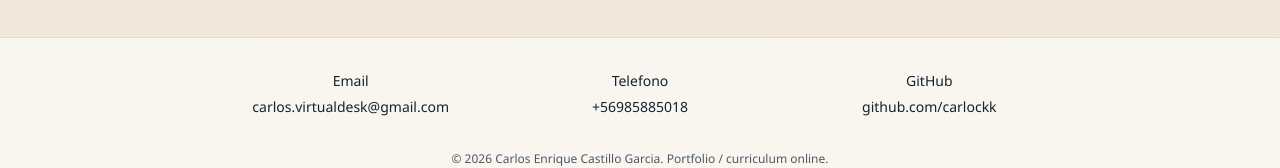
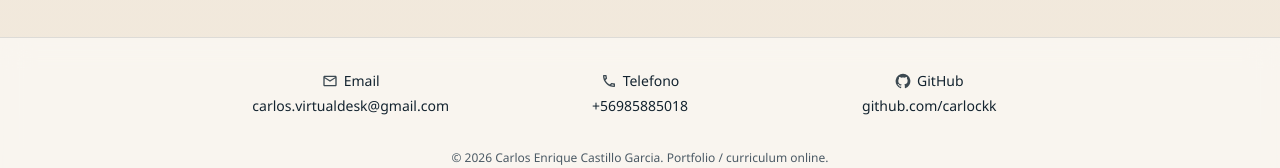
Before and after one commit to carlockk/Curriculum, a React (Vite) app: page / in a window 1280 px wide. Shown: the part 2922-3090 px from the top of the page. Built offline with nearby package versions, Linux system fonts and the light colour scheme.

Commit message:
icons footer

```diff
--- a/src/components/Footer.jsx
+++ b/src/components/Footer.jsx
@@ -1,4 +1,7 @@
-import { Box, Typography, Grid, Container, Link, useTheme } from "@mui/material";
+import EmailOutlinedIcon from "@mui/icons-material/EmailOutlined";
+import GitHubIcon from "@mui/icons-material/GitHub";
+import LocalPhoneOutlinedIcon from "@mui/icons-material/LocalPhoneOutlined";
+import { Box, Typography, Grid, Container, Link, Stack, useTheme } from "@mui/material";
 
 export default function Footer() {
   const theme = useTheme();
@@ -19,25 +22,34 @@ export default function Footer() {
       <Container maxWidth="md">
         <Grid container spacing={2} justifyContent="center">
           <Grid item xs={12} sm={4}>
-            <Typography variant="subtitle2" gutterBottom align="center">
+            <Stack direction="row" spacing={0.75} justifyContent="center" alignItems="center" sx={{ mb: 0.5 }}>
+              <EmailOutlinedIcon sx={{ fontSize: 16, opacity: 0.82 }} />
+              <Typography variant="subtitle2" gutterBottom={false} align="center">
                 Email
               </Typography>
+            </Stack>
             <Typography variant="body2" align="center">
               carlos.virtualdesk@gmail.com
             </Typography>
           </Grid>
           <Grid item xs={12} sm={4}>
-            <Typography variant="subtitle2" gutterBottom align="center">
+            <Stack direction="row" spacing={0.75} justifyContent="center" alignItems="center" sx={{ mb: 0.5 }}>
+              <LocalPhoneOutlinedIcon sx={{ fontSize: 16, opacity: 0.82 }} />
+              <Typography variant="subtitle2" gutterBottom={false} align="center">
                 Telefono
               </Typography>
+            </Stack>
             <Typography variant="body2" align="center">
               +56985885018
             </Typography>
           </Grid>
           <Grid item xs={12} sm={4}>
-            <Typography variant="subtitle2" gutterBottom align="center">
+            <Stack direction="row" spacing={0.75} justifyContent="center" alignItems="center" sx={{ mb: 0.5 }}>
+              <GitHubIcon sx={{ fontSize: 16, opacity: 0.82 }} />
+              <Typography variant="subtitle2" gutterBottom={false} align="center">
                 GitHub
               </Typography>
+            </Stack>
             <Typography variant="body2" align="center">
               <Link href="https://github.com/carlockk" target="_blank" rel="noopener noreferrer" underline="hover" color="inherit">
                 github.com/carlockk
```
Lines whose indentation alone changed are shown as unchanged.
